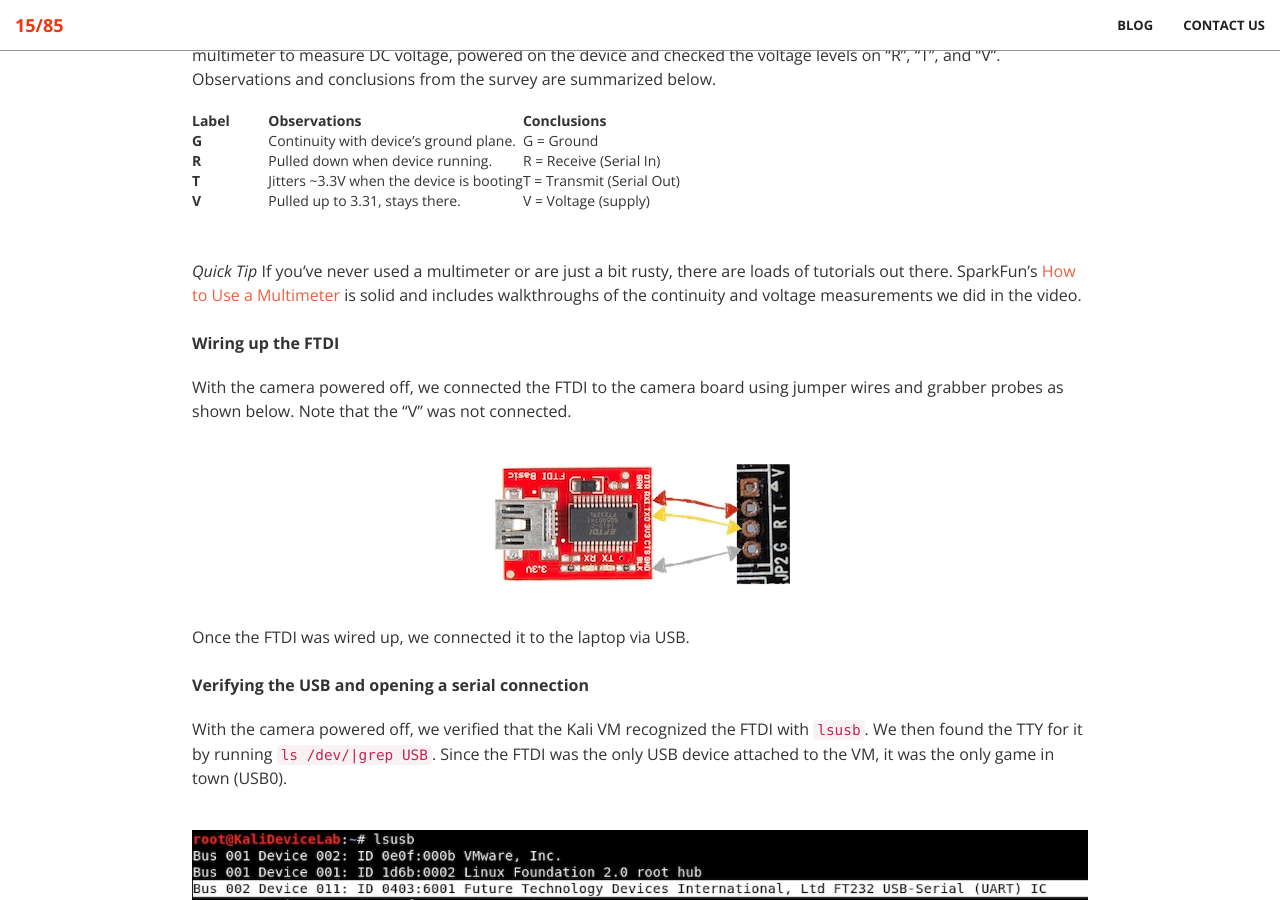
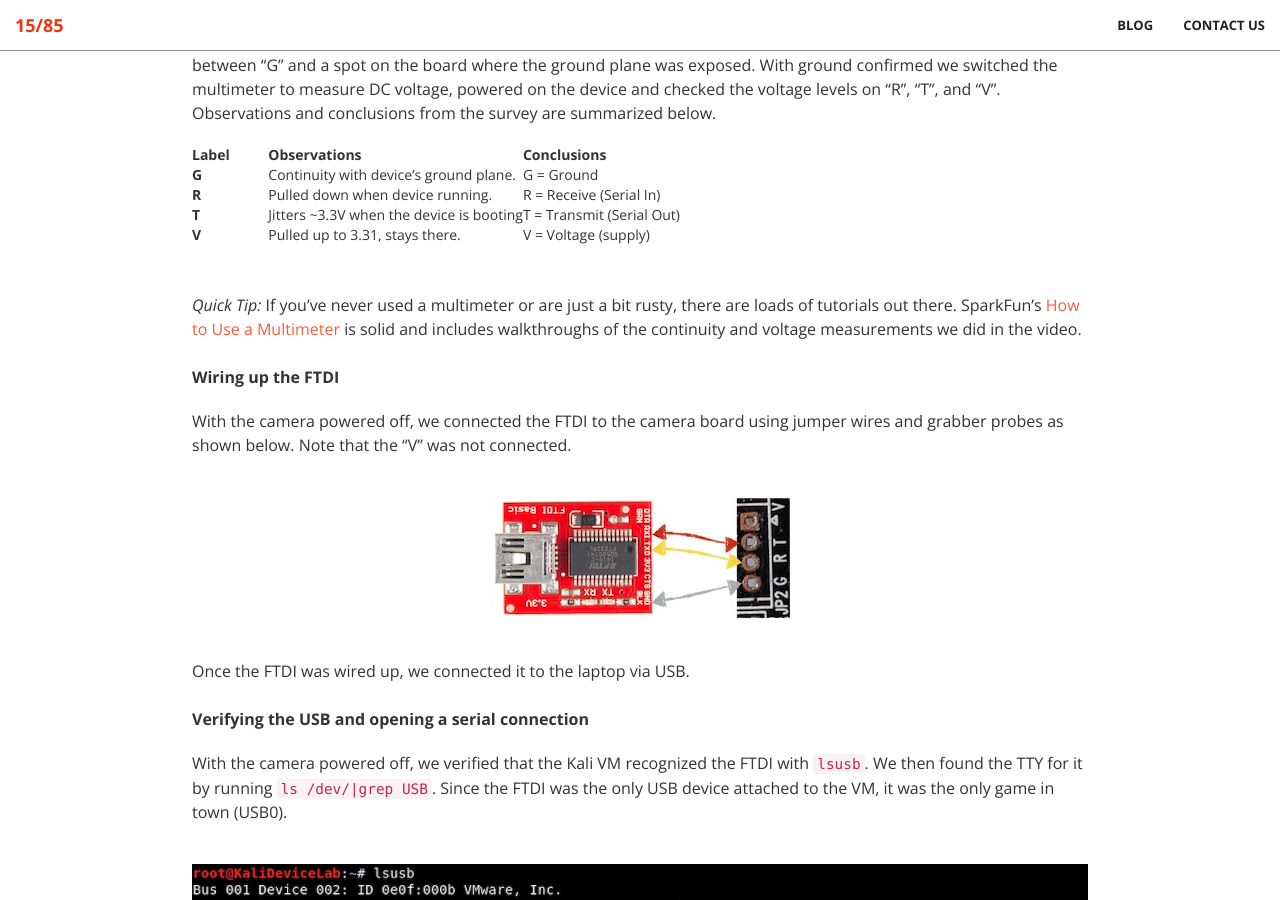
Before and after one commit to 1585sec/1585sec.github.io, a Jekyll site: the page built from _posts/2019-10-31-Hardware-Reversing-to-find-UART-and-shell.md, in a window 1280 px wide and 900 px high, scrolled down 2101 px. Built offline with Jekyll 4.4.1, drawn with Linux system fonts in a browser that asks for light colours.

Commit message:
Update 2019-10-31-Hardware-Reversing-to-find-UART-and-shell.md

```diff
--- a/_posts/2019-10-31-Hardware-Reversing-to-find-UART-and-shell.md
+++ b/_posts/2019-10-31-Hardware-Reversing-to-find-UART-and-shell.md
@@ -24,6 +24,7 @@ Here's a breakdown of what we used in the video, roughly in the order it appeare
 * USB cable
 * Kali Linux (VM running over Mac)
 
+<br>
 
 ### Walkthrough: Quick Reference
 <br>
@@ -95,7 +96,7 @@ It seemed likely that the labels on those PTHs stood for Ground, Receive, Transm
 	</tbody>
 </table>
 <br>
-_Quick Tip_ If you've never used a multimeter or are just a bit rusty, there are loads of tutorials out there. SparkFun's [How to Use a Multimeter](https://learn.sparkfun.com/tutorials/how-to-use-a-multimeter/) is solid and includes walkthroughs of the continuity and voltage measurements we did in the video.
+_Quick Tip:_ If you've never used a multimeter or are just a bit rusty, there are loads of tutorials out there. SparkFun's [How to Use a Multimeter](https://learn.sparkfun.com/tutorials/how-to-use-a-multimeter/) is solid and includes walkthroughs of the continuity and voltage measurements we did in the video.
 <br>
 **Wiring up the FTDI**
 
```
